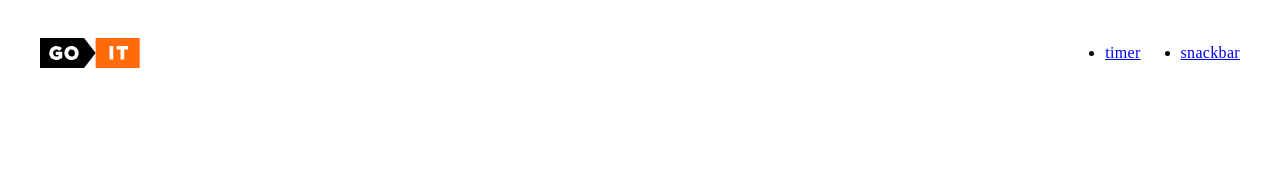
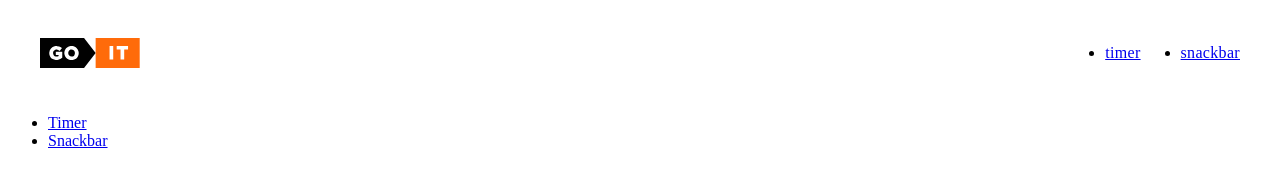
Before and after one commit to sergeychovgun/goit-js-hw-10, a plain HTML site: page index.html in a window 1280 px wide. Drawn offline with Linux system fonts and the light colour scheme.

Commit message:
Deploying to gh-pages from @ sergeychovgun/goit-js-hw-10@719271633eb8d2125ccd5189d191c5e11737e46d 🚀

```diff
--- a/index.html
+++ b/index.html
@@ -29,9 +29,14 @@
 </header>
 
 
+
     <main>
+  <ul>
+    <li><a href="./1-timer.html">Timer</a></li>
+    <li><a href="./2-snackbar.html">Snackbar</a></li>
+  </ul>
+</main>
 
-    </main>
 
 
 
```
